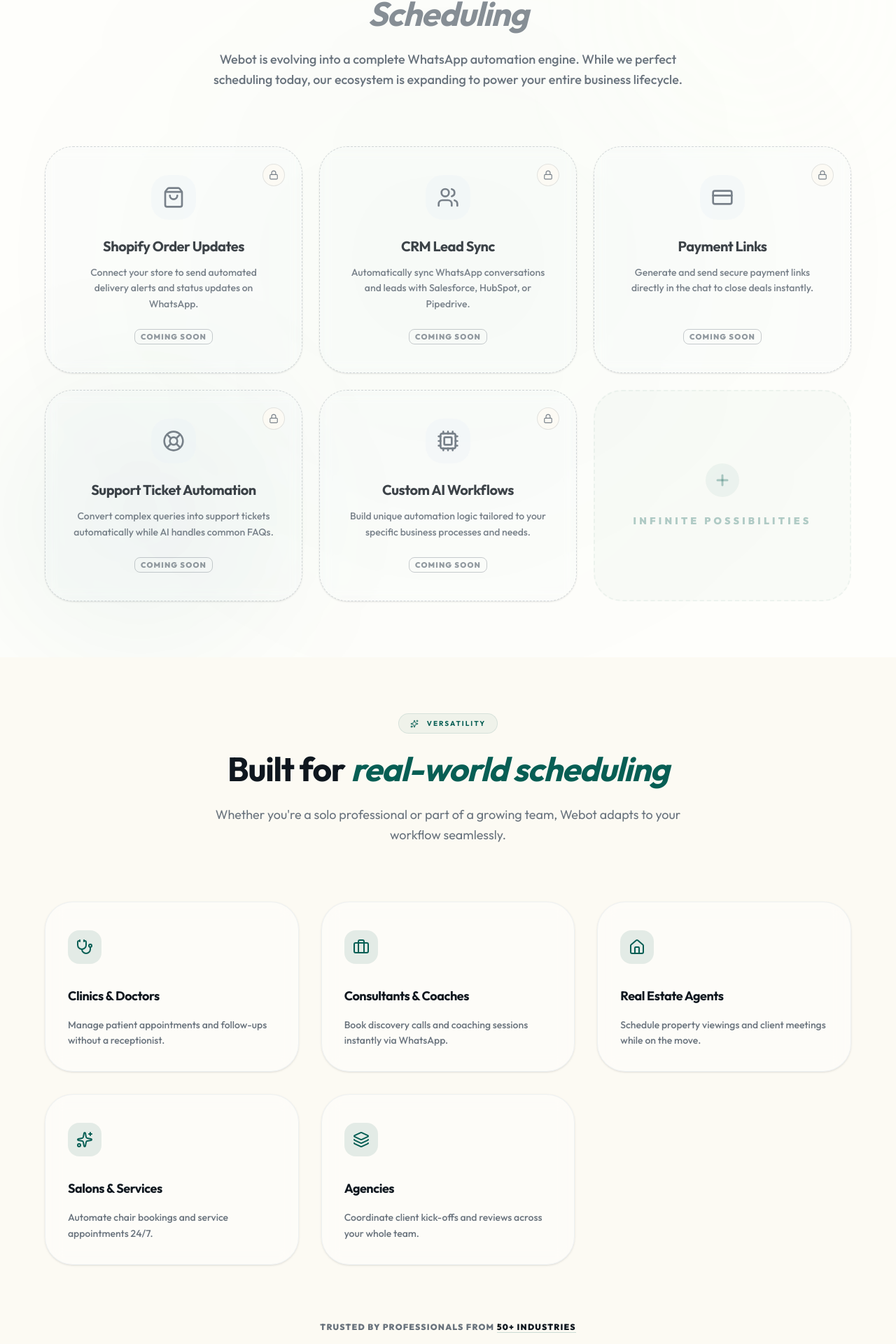
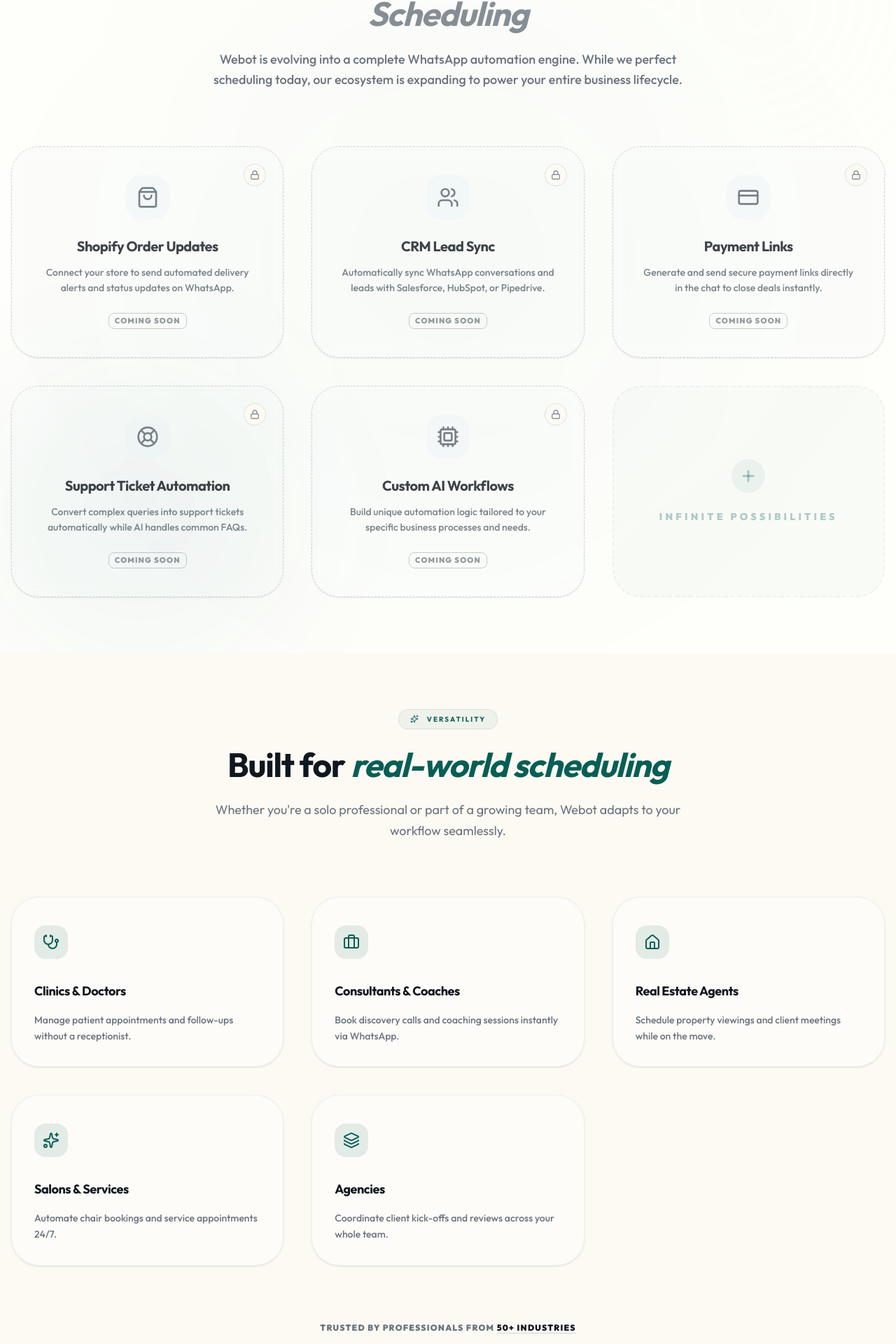
Before and after one commit to Lordevs/webot-frontend, a Next.js app: page / in a window 1280 px wide. Shown: the part 5194-7114 px from the top of the page at 70% size. Built offline with nearby package versions, Linux system fonts and the light colour scheme.

Commit message:
feat(home): add Use Cases and Future Automation Ecosystem sections to showcase product versatility and future vision.

```diff
--- a/src/components/home/future-automation-ecosystem.tsx
+++ b/src/components/home/future-automation-ecosystem.tsx
@@ -130,7 +130,7 @@
           initial="hidden"
           whileInView="visible"
           viewport={{ once: true, margin: "-100px" }}
-          className="grid md:grid-cols-2 lg:grid-cols-3 gap-6 max-w-6xl mx-auto">
+          className="relative grid md:grid-cols-2 lg:grid-cols-3 gap-8 lg:gap-10">
           {modules.map((module, index) => (
             <motion.div key={index} variants={itemVariants}>
               <Card className="h-full gap-0 py-0 relative overflow-hidden bg-muted/10 backdrop-blur-sm border-dashed border-muted-foreground/30 rounded-[2.5rem] group opacity-90 hover:opacity-100 transition-all duration-500">
--- a/src/components/home/use-cases.tsx
+++ b/src/components/home/use-cases.tsx
@@ -118,7 +118,7 @@
           initial="hidden"
           whileInView="visible"
           viewport={{ once: true, margin: "-100px" }}
-          className="grid sm:grid-cols-2 lg:grid-cols-3 gap-6 lg:gap-8 max-w-6xl mx-auto">
+          className="relative grid sm:grid-cols-2 lg:grid-cols-3 gap-8 lg:gap-10">
           {useCases.map((useCase, index) => (
             <motion.div key={index}>
               <Card className="group h-full relative py-0 overflow-hidden bg-card/40 backdrop-blur-md border-border/50 hover:border-primary/20 transition-all duration-500 rounded-[2.5rem] hover:shadow-2xl hover:shadow-primary/5">
```
